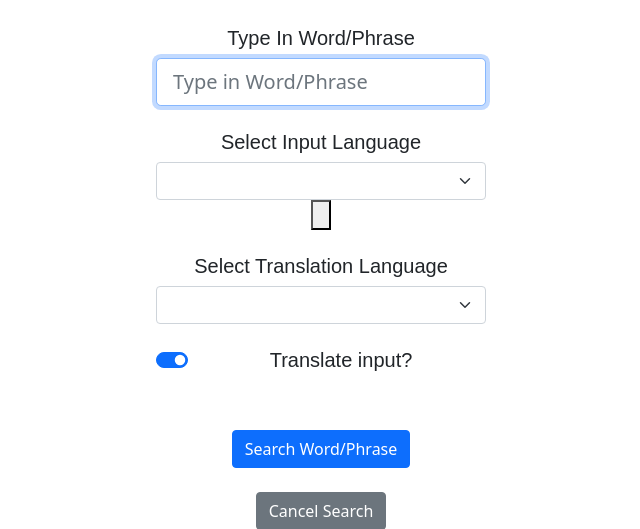
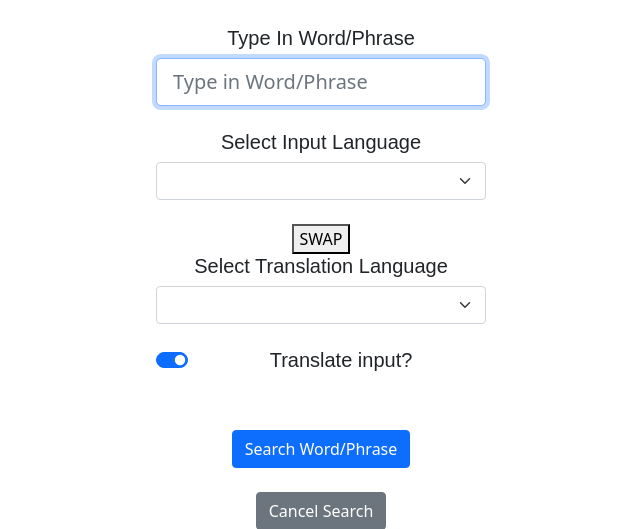
Before and after one commit to rkjrivero/vocab-memopad, a Flask app: template templates/input.html in a window 1280 px wide. Shown: the part 174-703 px from the top of the page, without its empty margins (319-959 px from the left). Run offline with Flask 2, Linux system fonts and the light colour scheme; the template is opened without the code that fills it, so the values that code supplies are empty; the visitor is signed in with stand-in values (Sample User, id 1); some libraries are stand-ins or nearby versions.

Commit message:
UX tweaks

```diff
--- a/templates/input.html
+++ b/templates/input.html
@@ -32,10 +32,17 @@
                             <option value="{{key}}">{{  all_languages[key]}}</option>
                         {% endfor %}
                     </select>
-                    </select>
+                </div>
+                <script>
+                    function changeoriginlang() {
+                    document.getElementById("originlang").value = "{{session.user_orglang}}";
+                    }
+                </script>
+                <br>
+
                 <!-- swap language script from: https://stackoverflow.com/questions/46018835/how-to-swap-selected-option-in-2-select-elements/46019430 -->
                 <button class="select-swap">
-                        &nbsp;
+                    SWAP
                 </button>
                 <script>
                     $(document).ready(function() {
@@ -48,12 +55,6 @@
                     var co=$(".firstlang").val();
                     $(".firstlang").val($(".secondlang").val());
                     $(".secondlang").val(co);
-                    }
-                    </script>
-                </div>
-                <script>
-                    function changeoriginlang() {
-                    document.getElementById("originlang").value = "{{session.user_orglang}}";
                 }
                 </script>
                 <br>
```
Lines whose indentation alone changed are shown as unchanged.
